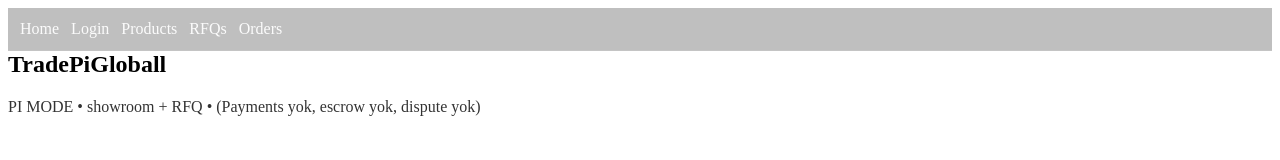
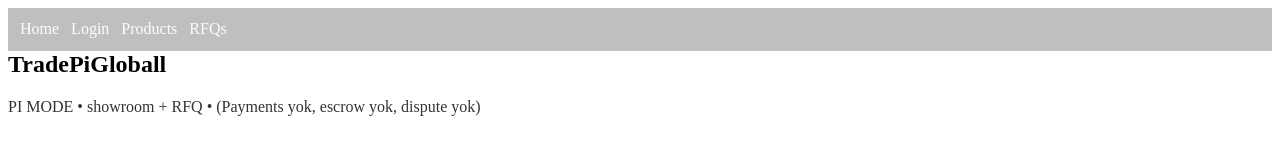
Before and after one commit to Bugsbuny24/Tradepigloball, a React (Vite) app: page / in a window 1280 px wide. Shown: the top 160 px of the page. Built offline with nearby package versions, Linux system fonts and the light colour scheme.

Commit message:
Update App.jsx

```diff
--- a/src/App.jsx
+++ b/src/App.jsx
@@ -6,7 +6,6 @@ import Login from "./pages/Login";
 import Products from "./pages/Products";
 import RFQs from "./pages/RFQs";
 import RFQDetail from "./pages/RFQDetail";
-import Orders from "./pages/Orders";
 import OrderDetail from "./pages/OrderDetail";
 import PiPayment from "./pages/PiPayment";
 
@@ -18,7 +17,6 @@ export default function App() {
         <Link style={a} to="/login">Login</Link>
         <Link style={a} to="/products">Products</Link>
         <Link style={a} to="/rfqs">RFQs</Link>
-        <Link style={a} to="/orders">Orders</Link>
       </div>
 
       <Routes>
@@ -28,9 +26,10 @@ export default function App() {
         <Route path="/rfqs" element={<RFQs />} />
         <Route path="/rfqs/:id" element={<RFQDetail />} />
 
-        <Route path="/orders" element={<Orders />} />
+        {/* Order */}
         <Route path="/orders/:id" element={<OrderDetail />} />
 
+        {/* Pi Payment */}
         <Route path="/pi/payment/:orderId" element={<PiPayment />} />
       </Routes>
     </Router>
```
